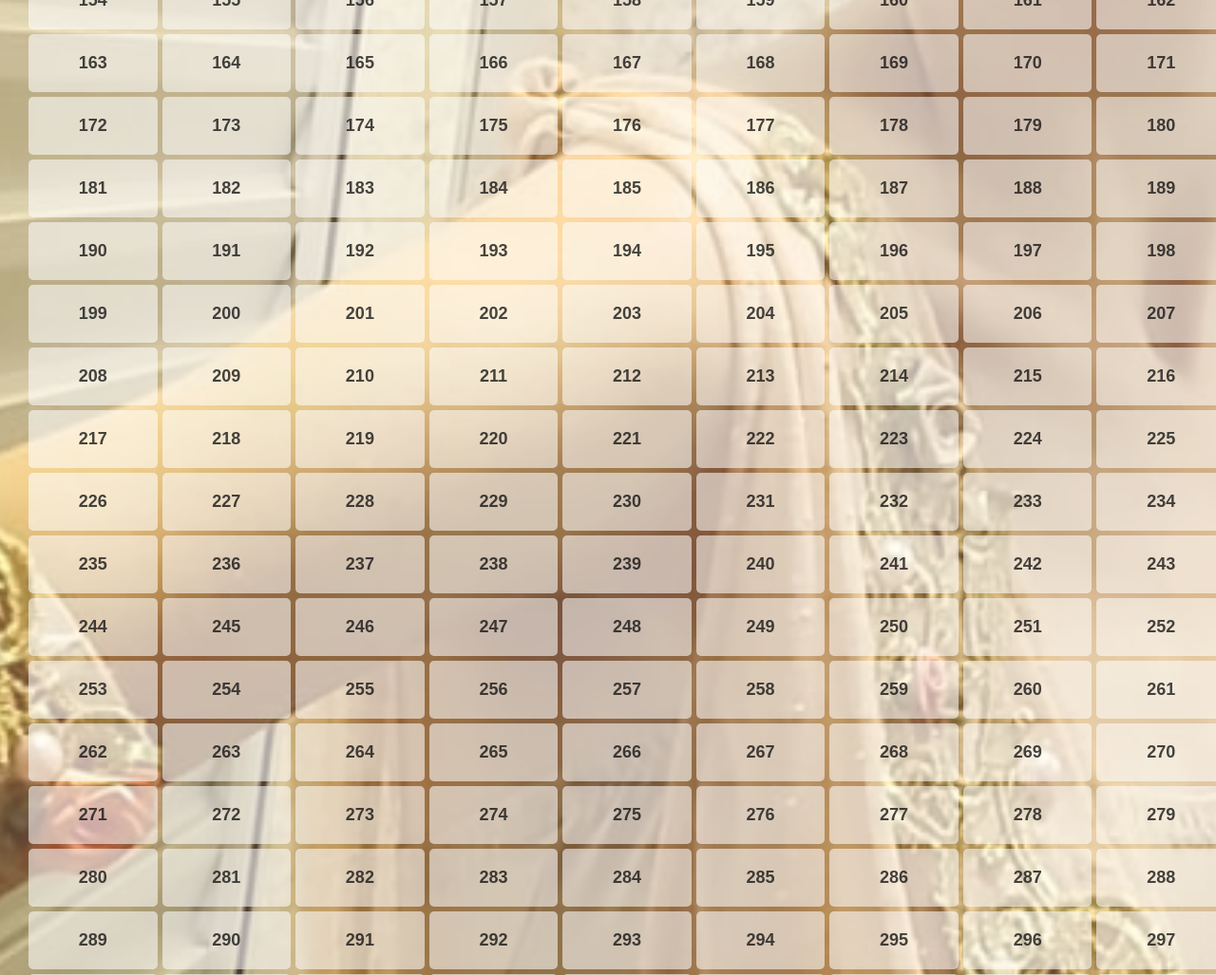
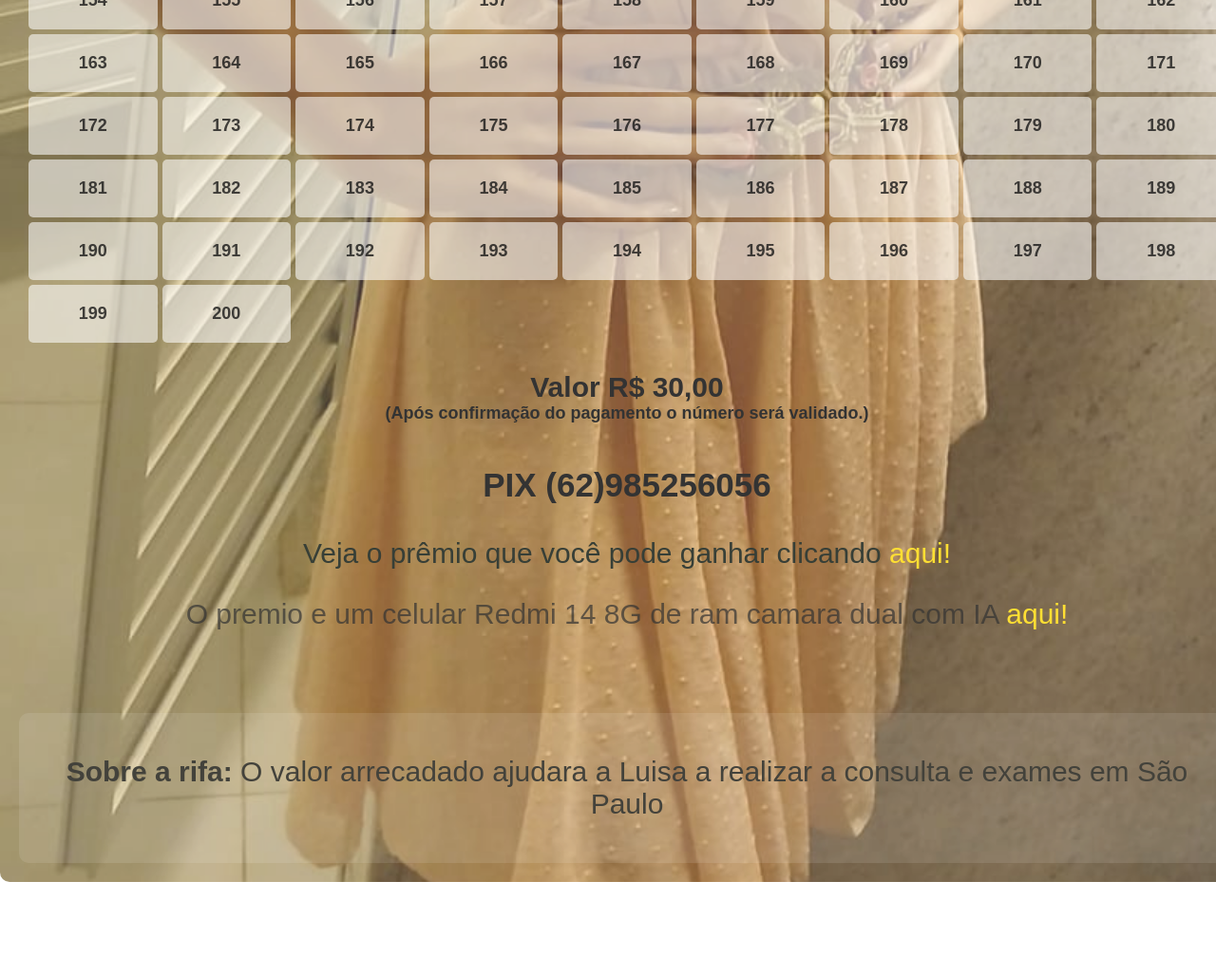
Before and after one commit to thiagocampos2025/thiagocampos2025.github.io, a plain HTML site: page Rifabeneficienteluisa.index.html in a window 1280 px wide. Shown: the part 1328-2355 px from the top of the page at 95% size. After the commit the page ends 2277 px from the top, so only its background shows below. Drawn offline with Linux system fonts and the light colour scheme; no server answers.

Commit message:
Update Rifabeneficienteluisa.index.html

```diff
--- a/Rifabeneficienteluisa.index.html
+++ b/Rifabeneficienteluisa.index.html
@@ -341,7 +341,7 @@
         let selectedNumbers = [];
 
         // Criar os números de 1 a 200
-        for (let i = 1; i <= 600; i++) {
+        for (let i = 1; i <= 200; i++) {
             let div = document.createElement("div");
             div.textContent = i;
             div.dataset.numero = i;
```
